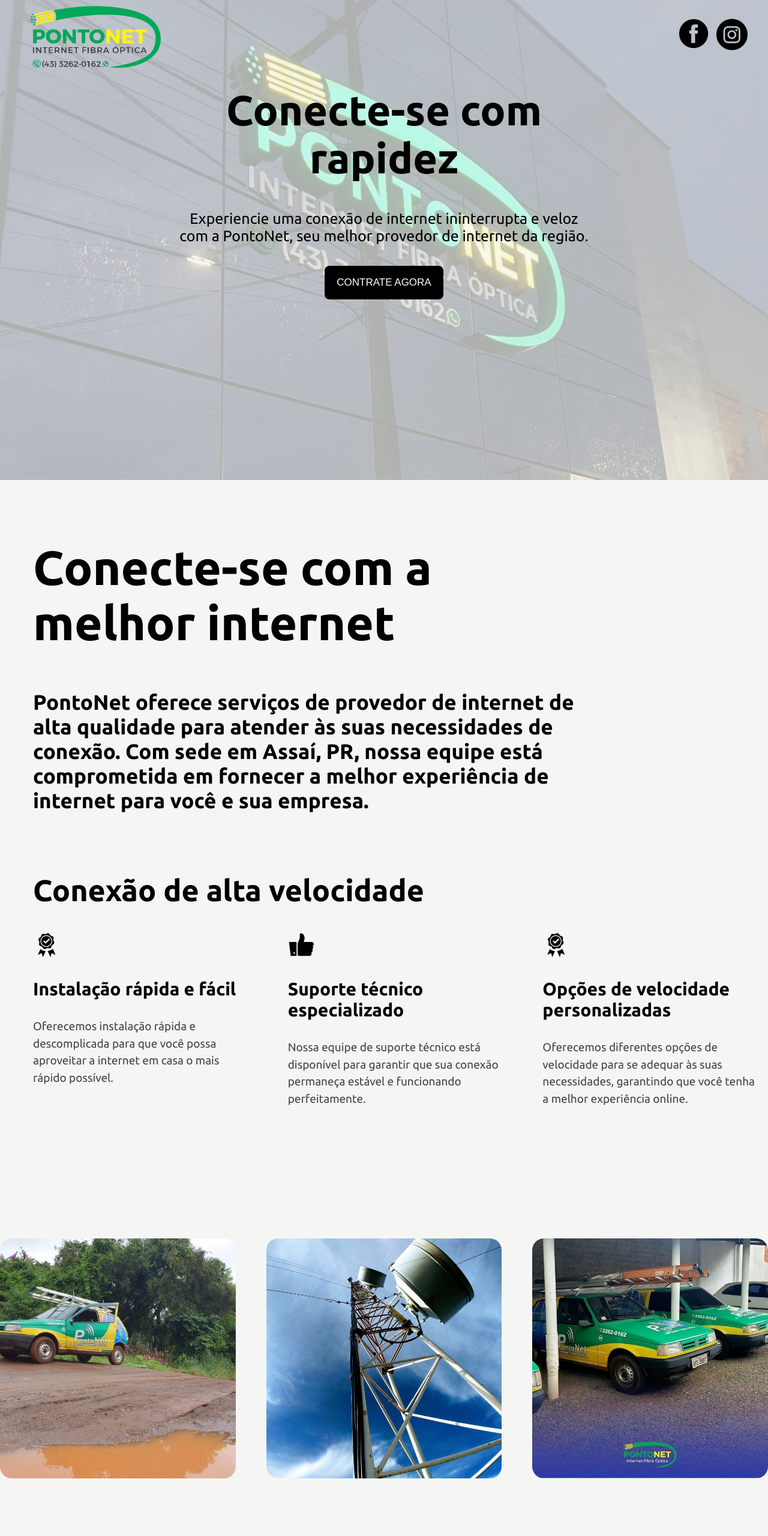
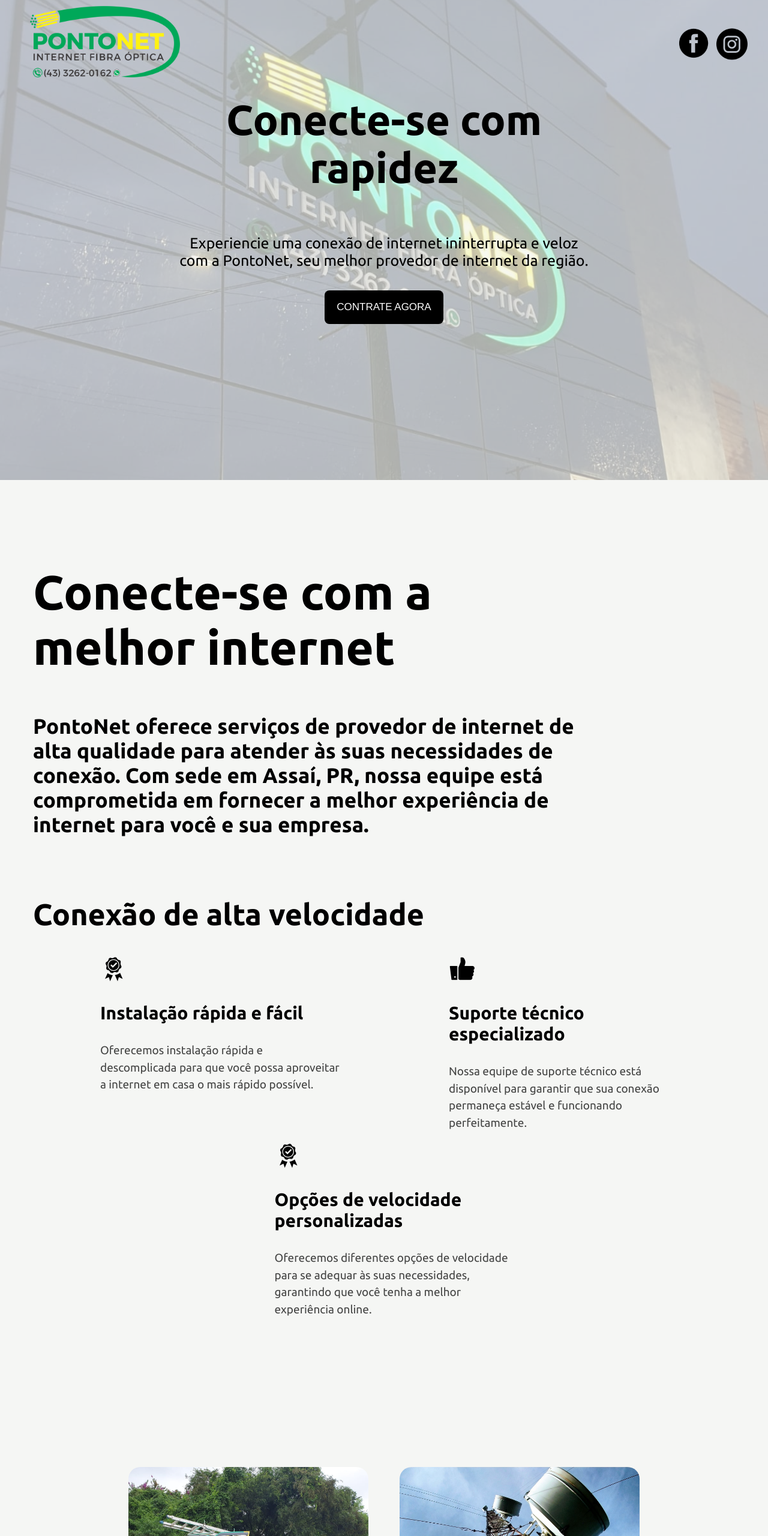
Before and after one commit to LeooSimoes/projeto-PontoNet, a plain HTML site: page index.html in a window 1280 px wide. Shown: the top 2560 px of the page at 60% size. Drawn offline with nearby package versions, Linux system fonts and the light colour scheme; some packages are replaced by stand-ins of ours.

Commit message:
Edit CSS responsivel

```diff
--- a/index.html
+++ b/index.html
@@ -119,7 +119,7 @@
             </section>
 
             <!--SEÇÇÃO SOBRE NÓS-->
-            <section>
+            <section class="seccoes">
                 <div id="div-faxada">
                     <div class="div-sec6 hiden1">
                         <img id="faxada" src="img/faxada.jpg" alt="Frente da empresa no dia da inauguração">
--- a/main.css
+++ b/main.css
@@ -5,7 +5,7 @@
 body{
     margin:0%;
     background-color: #f5f6f4;
-    font-family: Ubuntu;
+    font-family: Ubuntu, sans-serif;
 }
 
 header{
@@ -14,7 +14,7 @@ header{
 }
 
 .logo{
-    width: 17%;
+    width: 250px;
     padding-top: 10px;
     padding-left: 50px;
 }
@@ -57,16 +57,14 @@ header{
     visibility: hidden;
     position: relative;
     margin-top: -20px;
-    min-width: 100%;
-    max-width: 100%;
-    min-height: 100%;
-    max-height: 100%;
-    width: initial;
-    height: initial;
+    display: flex;
+    justify-content: center;
+    align-items: center;
 }
 
 #texto-central{
-    display:inline-block;
+    display: flex;
+    flex-direction: column;
     font-size: 25px;
     width: 700px;
 }
@@ -114,8 +112,9 @@ button{
 .blocos-sec3{
     display: flex;
     align-items: flex-start;
+    justify-content: space-evenly;
+    flex-wrap: wrap;
     gap: 4%;
-    justify-content: space-evenly
 }
 
 .divblock-sec3{
@@ -141,13 +140,15 @@ button{
 .flex-img{
     display: flex;
     align-items: flex-start;
+    justify-content: center;
+    flex-wrap: wrap;
     gap: 4%;
-    justify-content: center;
     margin-top: 200px;
     margin-bottom: 200px;
 }
 
 .div-img-sec4{
+    margin-top: 30px;
     width: 400px;
     height: 400px;
 }
@@ -168,12 +169,12 @@ button{
 #div-qualidade2{
     display: flex;
     align-items: flex-start;
+    flex-wrap: wrap;
     gap: 4%;
-    margin-right: 50px;
 }
 
 .qualidade2{
-    width: 400px;
+    width: 330px;
 }
 
 h1{
@@ -188,8 +189,9 @@ h3{
 #div-faxada{
     display: flex;
     align-items: center;
+    flex-wrap: wrap;
     gap: 5%;
-    margin: 200px 25px 80px 55px;
+    margin-top: 200px;
 }
 
 .div-sec6{
@@ -197,8 +199,8 @@ h3{
     flex-direction: column;
     justify-content: center;
     align-items: flex-start;
-    width: 50%;
     height: 700px;
+    width: 700px;
 }
 
 #faxada{
```
